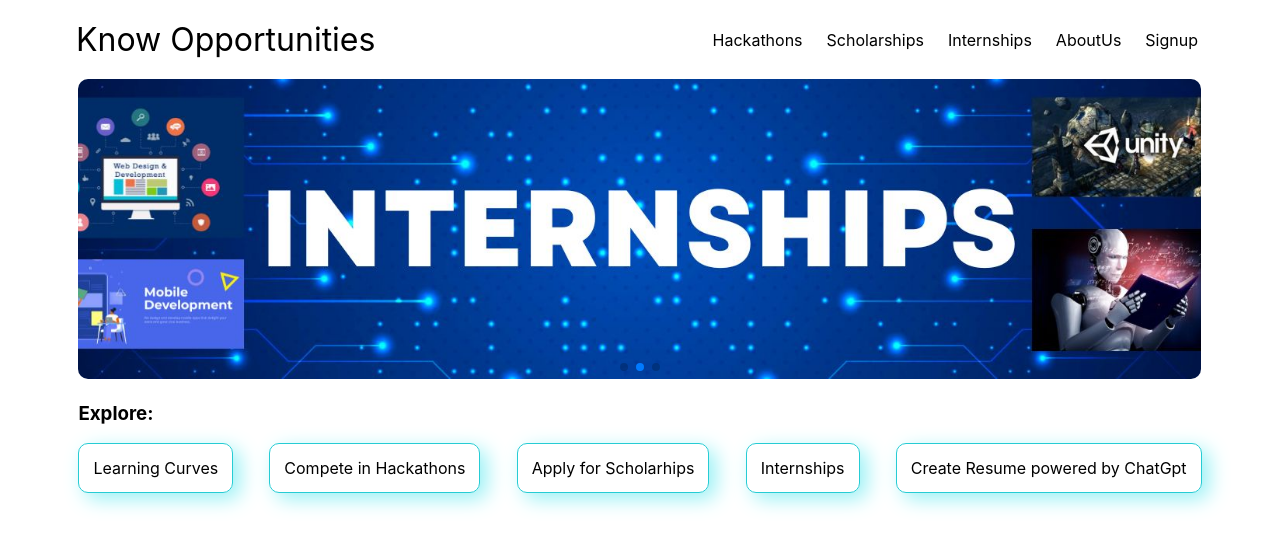
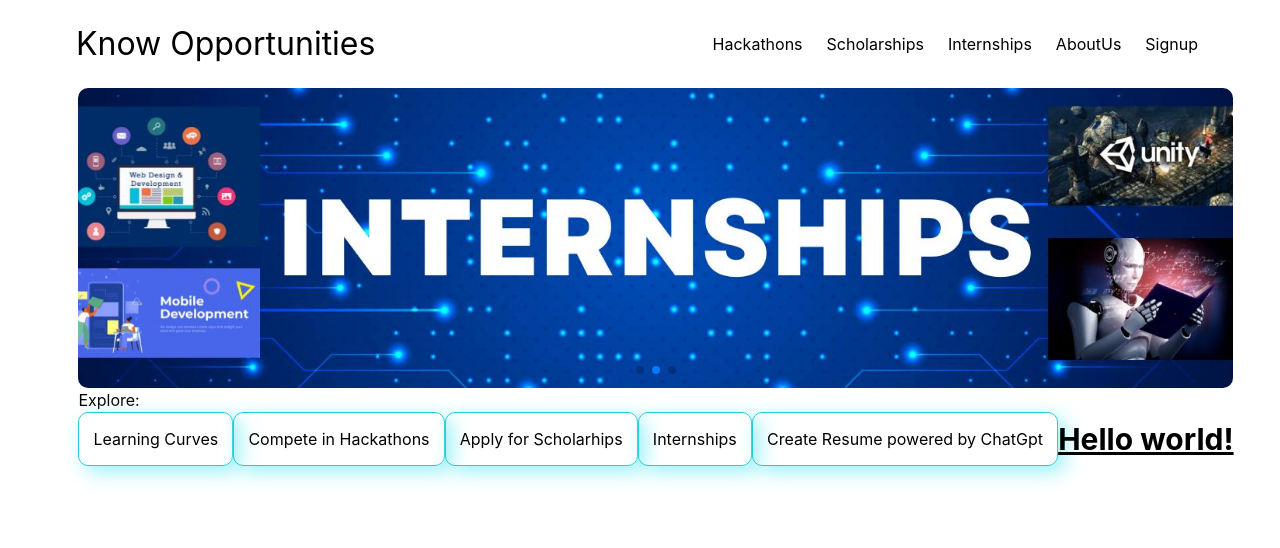
Before and after one commit to chetryJyoti/MoreOppNew, a React (Create React App) app: page / in a window 1280 px wide. Shown: the top 548 px of the page. Built offline with nearby package versions, Linux system fonts and the light colour scheme.

Commit message:
added tailwind css dependency

```diff
--- a/package.json
+++ b/package.json
@@ -37,5 +37,8 @@
       "last 1 firefox version",
       "last 1 safari version"
     ]
+  },
+  "devDependencies": {
+    "tailwindcss": "^3.3.2"
   }
 }
--- a/src/components/home/Home.js
+++ b/src/components/home/Home.js
@@ -12,11 +12,17 @@ const Home = () => {
           <div className="home_body_item">
             <div>Learning Curves</div>
             <div>
-              <Link to="/hackathons" style={{ textDecoration: "none", color: "inherit" }}>Compete in Hackathons</Link>
+              <Link
+                to="/hackathons"
+                style={{ textDecoration: "none", color: "inherit" }}
+              >
+                Compete in Hackathons
+              </Link>
             </div>
             <div>Apply for Scholarhips</div>
             <div>Internships</div>
             <div>Create Resume powered by ChatGpt</div>
+            <h1 className="text-3xl font-bold underline bg-green">Hello world!</h1>
           </div>
         </div>
       </div>
--- a/src/index.css
+++ b/src/index.css
@@ -1,3 +1,7 @@
+@tailwind base;
+@tailwind components;
+@tailwind utilities;
+
 body {
   margin: 0px;
   padding:0 40px;
--- /dev/null
+++ b/tailwind.config.js
@@ -0,0 +1,10 @@
+/** @type {import('tailwindcss').Config} */
+module.exports = {
+  content: [
+    "./src/**/*.{js,jsx,ts,tsx}",
+  ],
+  theme: {
+    extend: {},
+  },
+  plugins: [],
+}
```
Also changed, not shown: 1 other file (tests, documents, lock files or other folders).
